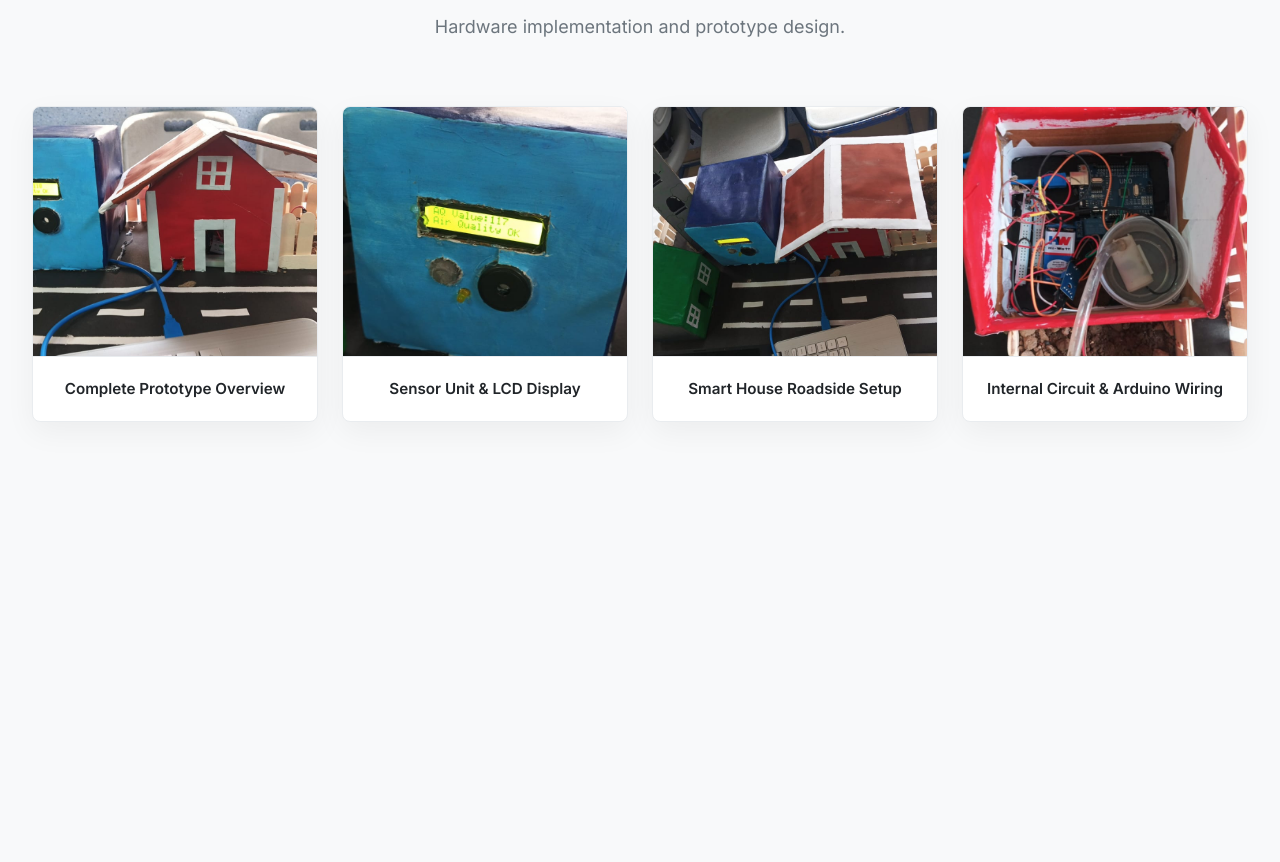
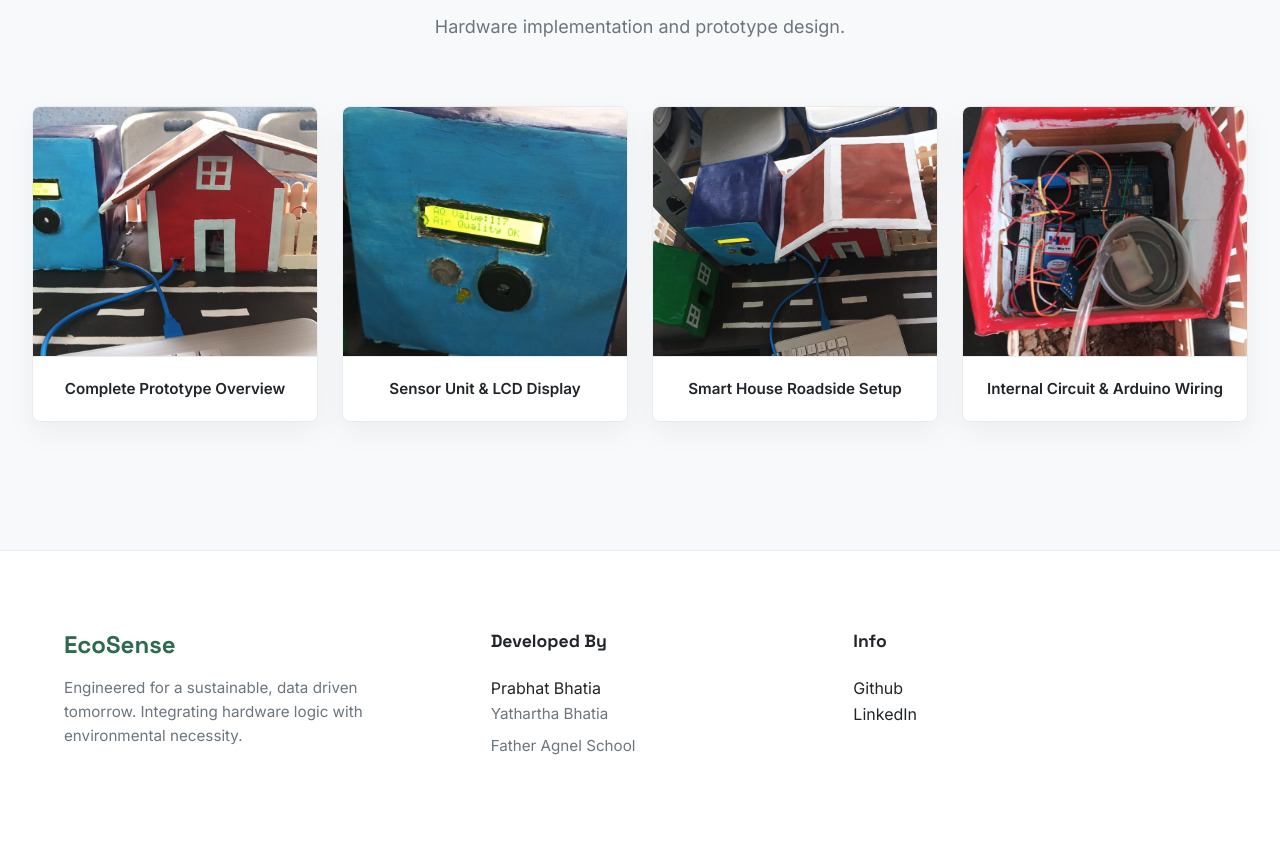
Before and after one commit to prabhatbhatiaa/EcoSense, a plain HTML site: page index.html in a window 1280 px wide. Shown: the part 6096-6958 px from the top of the page. Before the commit the page ends 6646 px from the top, so only its background shows below. Drawn offline with Linux system fonts and the light colour scheme.

Commit message:
Implemented a well designed and detailed footer

```diff
--- a/index.html
+++ b/index.html
@@ -376,6 +376,28 @@
         </div>
     </section>
 
+    <footer>
+        <div class="footer-container">
+            <div class="footer-brand">
+                <h3>EcoSense</h3>
+                <p>Engineered for a sustainable, data driven tomorrow. Integrating hardware logic with environmental necessity.</p>
+            </div>
+            <div class="footer-details">
+                <div class="footer-col">
+                    <h4>Developed By</h4>
+                    <a href="https://prabhatbhatia.netlify.app" target="_blank" class="footer-link">Prabhat Bhatia</a><br>
+                    <p>Yathartha Bhatia</p>
+                    <p>Father Agnel School</p>
+                </div>
+                <div class="footer-col">
+                    <h4>Info</h4>
+                    <a href="https://github.com/prabhatbhatiaa/" target="_blank" class="footer-link">Github</a><br>
+                    <a href="https://linkedin.com/in/prabhatbhatia" target="_blank" class="footer-link">LinkedIn</a><br>
+                </div>
+            </div>
+        </div>
+    </footer>
+
     <script src="script.js"></script>
 </body>
 </html>
--- a/style.css
+++ b/style.css
@@ -1140,3 +1140,47 @@ ul {
         grid-template-columns: 1fr;
     }
 }
+
+footer {
+    background: var(--bg-alt);
+    border-top: 1px solid var(--border-color);
+    padding: 5rem 2rem 2rem;
+}
+
+.footer-container {
+    display: grid;
+    grid-template-columns: 1fr 2fr;
+    gap: 4rem;
+    margin-bottom: 4rem;
+}
+
+.footer-brand h3 {
+    color: var(--primary-green);
+    margin-bottom: 1rem;
+    font-size: 1.5rem;
+}
+
+.footer-brand p {
+    color: var(--text-muted);
+    font-size: 0.95rem;
+    line-height: 1.6;
+    max-width: 300px;
+}
+
+.footer-details {
+    display: grid;
+    grid-template-columns: 1fr 1fr;
+    gap: 0rem;
+}
+
+.footer-col h4 {
+    font-size: 1.1rem;
+    margin-bottom: 1.5rem;
+    color: var(--text-main);
+}
+
+.footer-col p {
+    color: var(--text-muted);
+    font-size: 0.95rem;
+    margin-bottom: 0.5rem;
+}
```
